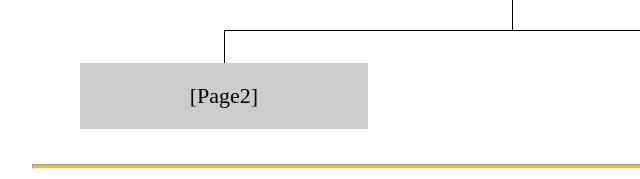
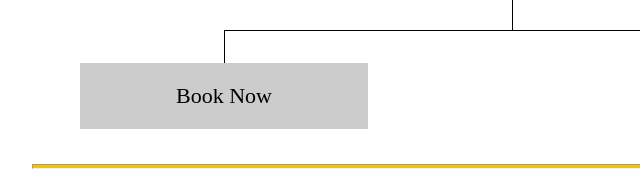
Before and after one commit to Smelly27/wdd130, a plain HTML site: page wwr/site-plan-rafting.html in a window 1280 px wide. Shown: the part 2744-2923 px from the top of the page, 128-768 px from the left. Drawn offline with Linux system fonts and the light colour scheme; a web font is replaced by a local one.

Commit message:
Minor Message fix

```diff
--- a/wwr/site-plan-rafting.html
+++ b/wwr/site-plan-rafting.html
@@ -102,7 +102,7 @@
     <div class="sitemap">
       <div class="sm-home">Home</div>
       <div class="sm-page2">
-        [Page2]
+        Book Now
         <!-- this page will have a name later -->
       </div>
       <div class="sm-page3">Contact Us</div>
```
